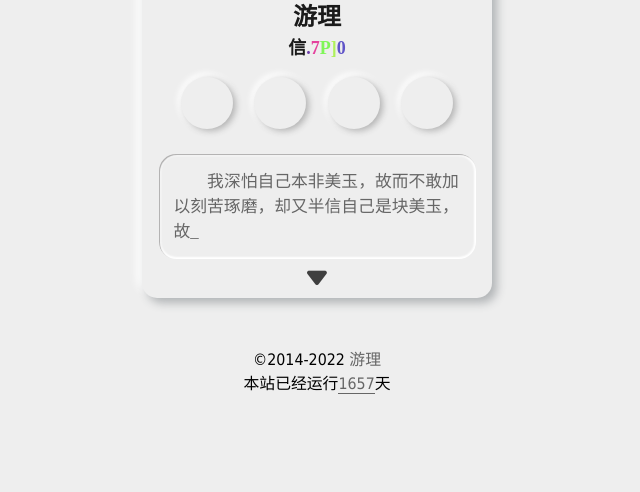
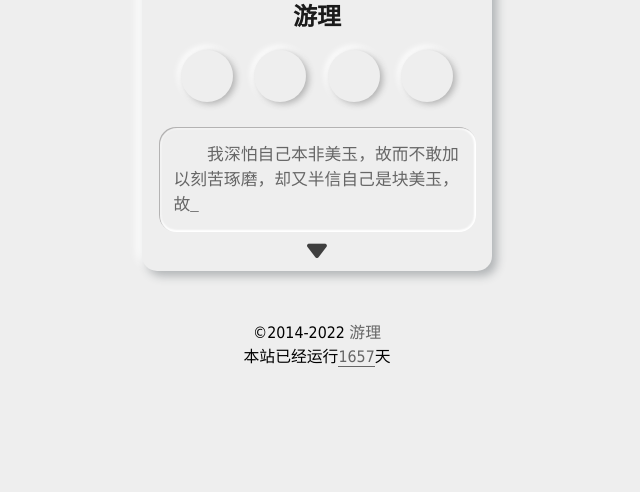
Before and after one commit to BINBIN02/www, a plain HTML site: page index.html in a window 1280 px wide. Shown: the part 308-800 px from the top of the page, without its empty margins (323-963 px from the left). Drawn offline with Linux system fonts and the light colour scheme; a web font is replaced by a local one.

Commit message:
更新 index.html

```diff
--- a/index.html
+++ b/index.html
@@ -41,7 +41,7 @@
         <!-- 姓名 个签 -->
         <div class="xf_name">
             <h2>游理</h2>
-            <h4 id="xf_txt"></h4>
+            <!--<h4 id="xf_txt"></h4>-->
         </div>
         <!-- 图标 （img里面的是透明图是用来转换超链接） -->
         <div class="xf_ico_link">
```
